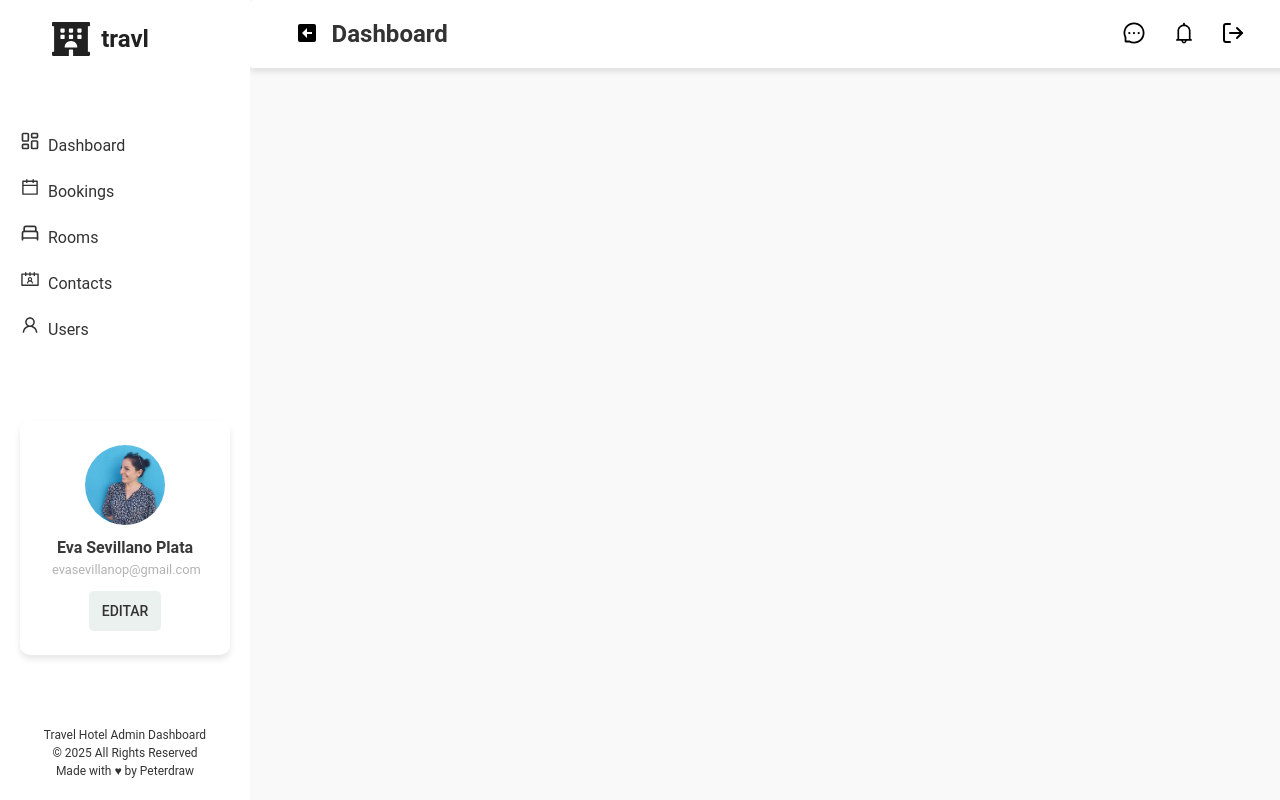
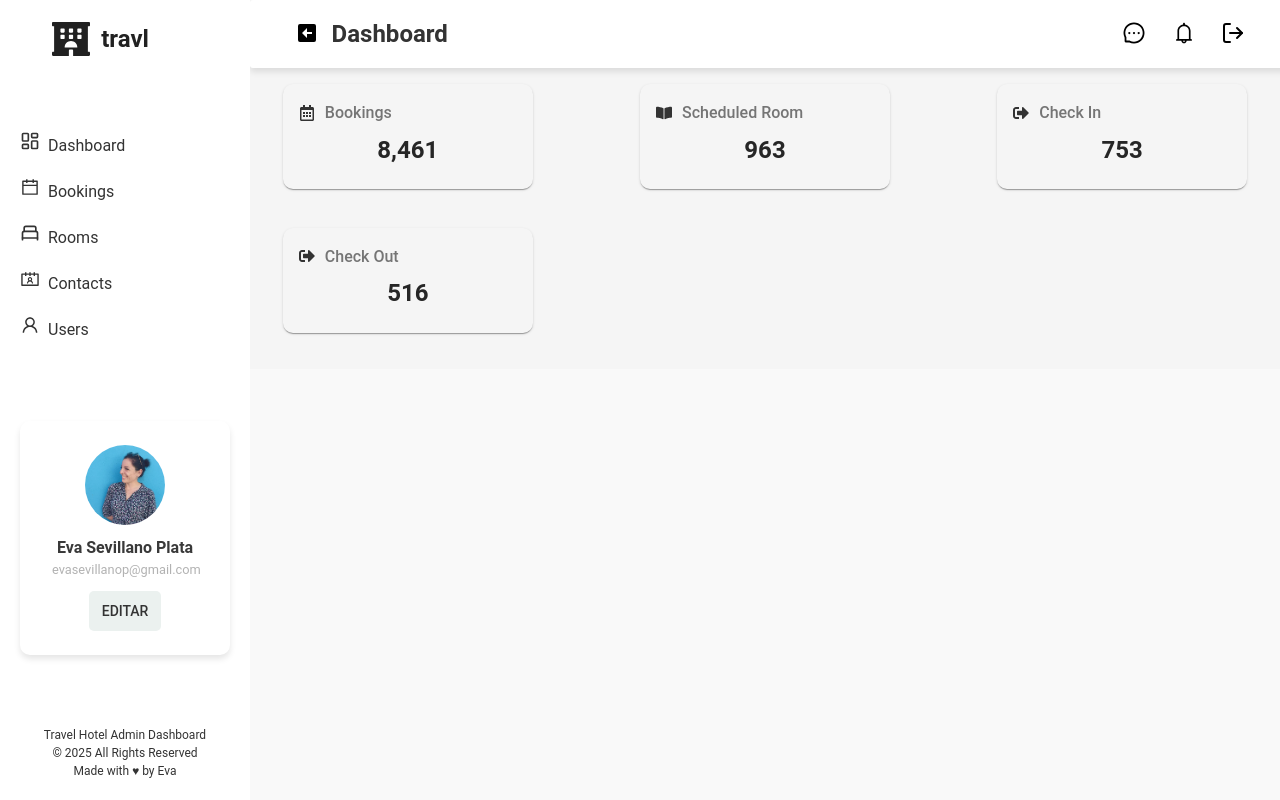
Before and after one commit to EvaBytes/Dashboard-Hotel, a React (Vite) app: page / in a window 1280 px wide. Before the commit this address led to /dashboard. Built offline with nearby package versions, Linux system fonts and the light colour scheme; sample sign-in values are in the browser's storage.

Commit message:
Routes Update

```diff
--- a/src/Layout.jsx
+++ b/src/Layout.jsx
@@ -1,12 +1,7 @@
 import React, { useState } from "react";
-import { Routes, Route } from "react-router-dom";
+import { Routes, Route, Outlet } from "react-router-dom";
 import { Sidebar } from "./components/Sidebar/Sidebar";
 import { Navbar } from "./components/Navbar/Navbar";
-import { Dashboard } from "./pages/Dashboard";
-import { Bookings } from "./pages/Bookings";
-import { Rooms } from "./pages/Rooms";
-import { Contacts } from "./pages/Contacts";
-import { Users } from "./pages/Users";
 import { LayoutContainer, MainContent, Content, SidebarContainer } from "./assets/layoutStyles";
 
 const Layout = () => {
@@ -26,13 +21,7 @@ const Layout = () => {
 
       <MainContent style={{ marginLeft: sidebarOpen ? "250px" : "0" }}>
         <Content>
-          <Routes>
-            <Route path="/" element={<Dashboard />} />
-            <Route path="/bookings" element={<Bookings />} />
-            <Route path="/rooms" element={<Rooms />} />
-            <Route path="/contacts" element={<Contacts />} />
-            <Route path="/users" element={<Users />} />
-          </Routes>
+          <Outlet></Outlet>
         </Content>
       </MainContent>
     </LayoutContainer>
--- a/src/assets/DashboardStyles.js
+++ b/src/assets/DashboardStyles.js
@@ -5,7 +5,7 @@ export const DashboardContainer = styled("div")`
   display: flex;
   flex-wrap: wrap;
   justify-content: space-between;
-  gap: 1.4rem;
+  gap: .4rem;
 `;
 
 export const StyledCard = styled(Card)`
--- a/src/components/Navbar/Navbar.jsx
+++ b/src/components/Navbar/Navbar.jsx
@@ -14,7 +14,7 @@ const Navbar = ({ toggleSidebar, sidebarOpen }) => {
   };
 
   return (
-    <NavbarContainer sidebarOpen={sidebarOpen}> {/* Pasamos sidebarOpen como prop */}
+    <NavbarContainer sidebarOpen={sidebarOpen}>
       <NavbarLeft>
         <IconButton onClick={toggleSidebar}>
           {sidebarOpen ? (
--- a/src/components/Sidebar/sidebar.jsx
+++ b/src/components/Sidebar/sidebar.jsx
@@ -45,7 +45,7 @@ const Sidebar = () => {
       <SidebarFooter>
         <p>Travel Hotel Admin Dashboard</p>
         <p>© 2025 All Rights Reserved</p>
-        <p>Made with ♥ by Peterdraw</p>
+        <p>Made with ♥ by Eva</p>
       </SidebarFooter>
     </SidebarContainer>
   );
--- a/src/main.jsx
+++ b/src/main.jsx
@@ -7,6 +7,11 @@ import { AuthProvider, useAuth } from "./verification/AuthContext";
 import { Layout } from "./Layout";
 import { Login } from "./verification/Login";
 import { theme } from "./assets/theme";
+import {Dashboard} from "./pages/Dashboard";
+import {Bookings} from "./pages/Bookings";
+import {Rooms} from "./pages/Rooms";
+import {Contacts} from "./pages/Contacts";
+import {Users} from "./pages/Users";
 
 const PrivateRoute = ({ children }) => {
   const { isAuthenticated } = useAuth();
@@ -28,7 +33,13 @@ createRoot(document.getElementById("root")).render(
                   <Layout />
                 </PrivateRoute>
               }
-            />
+            >
+              <Route index element={<Dashboard />} />
+              <Route path="bookings" element={<Bookings />} />
+              <Route path="rooms" element={<Rooms />} />
+              <Route path="contacts" element={<Contacts />} />
+              <Route path="users" element={<Users />} />
+            </Route>
           </Routes>
         </BrowserRouter>
       </ThemeProvider>
--- a/src/verification/Login.jsx
+++ b/src/verification/Login.jsx
@@ -2,7 +2,14 @@ import React, { useState, useEffect } from "react";
 import { useNavigate } from "react-router-dom";
 import { Typography, Alert, CircularProgress, ThemeProvider } from "@mui/material";
 import { theme } from "../assets/theme";
-import { BackgroundContainer, StyledAuthContainer, StyledAuthButton, EmailField, PasswordField, StyledSubtitle } from "../assets/loginStyles";
+import {
+  BackgroundContainer,
+  StyledAuthContainer,
+  StyledAuthButton,
+  EmailField,
+  PasswordField,
+  StyledSubtitle,
+} from "../assets/loginStyles";
 
 const Login = () => {
   const [email, setEmail] = useState("");
@@ -13,7 +20,7 @@ const Login = () => {
 
   useEffect(() => {
     if (localStorage.getItem("authToken")) {
-      navigate("/dashboard");
+      navigate("/");
     }
   }, [navigate]);
 
@@ -38,9 +45,10 @@ const Login = () => {
     setLoading(true);
     setTimeout(() => {
       setLoading(false);
+
       if (email === "admin@example.com" && password === "123456") {
         localStorage.setItem("authToken", "fakeToken");
-        navigate("/dashboard");
+        navigate("/");
       } else {
         setErrors({
           password: "Credenciales inválidas. Inténtalo nuevamente.",
```
